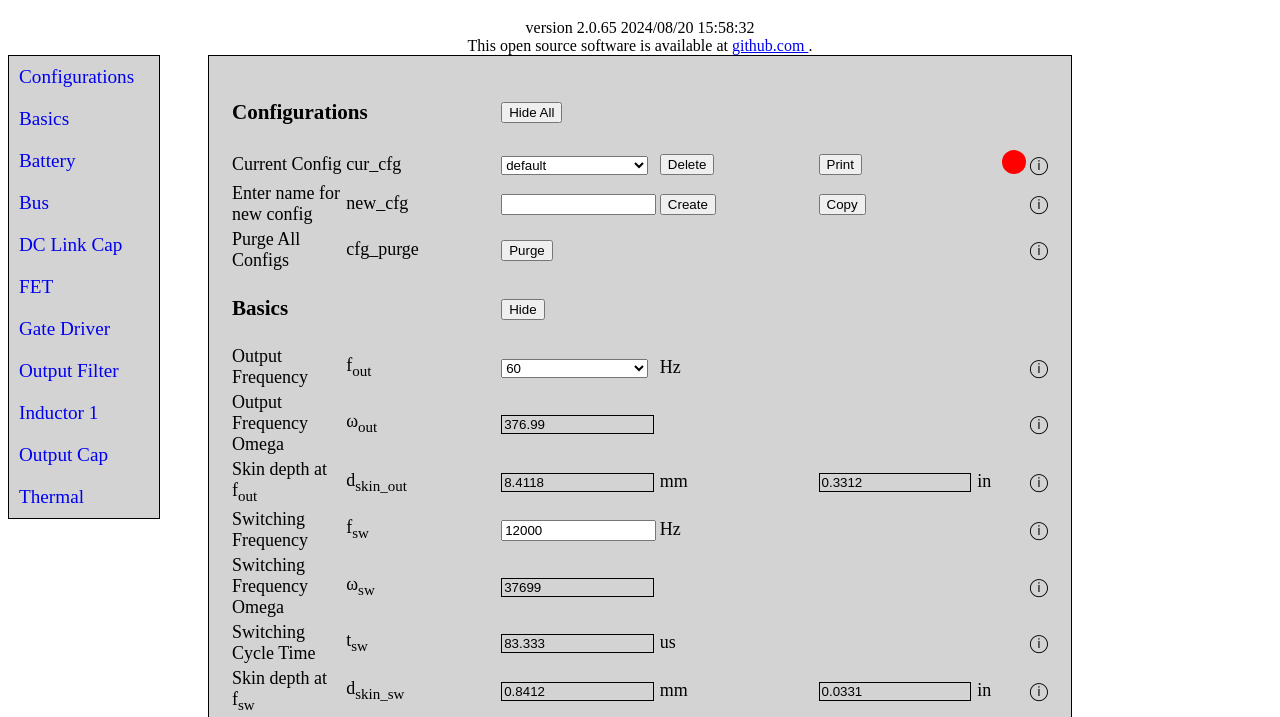
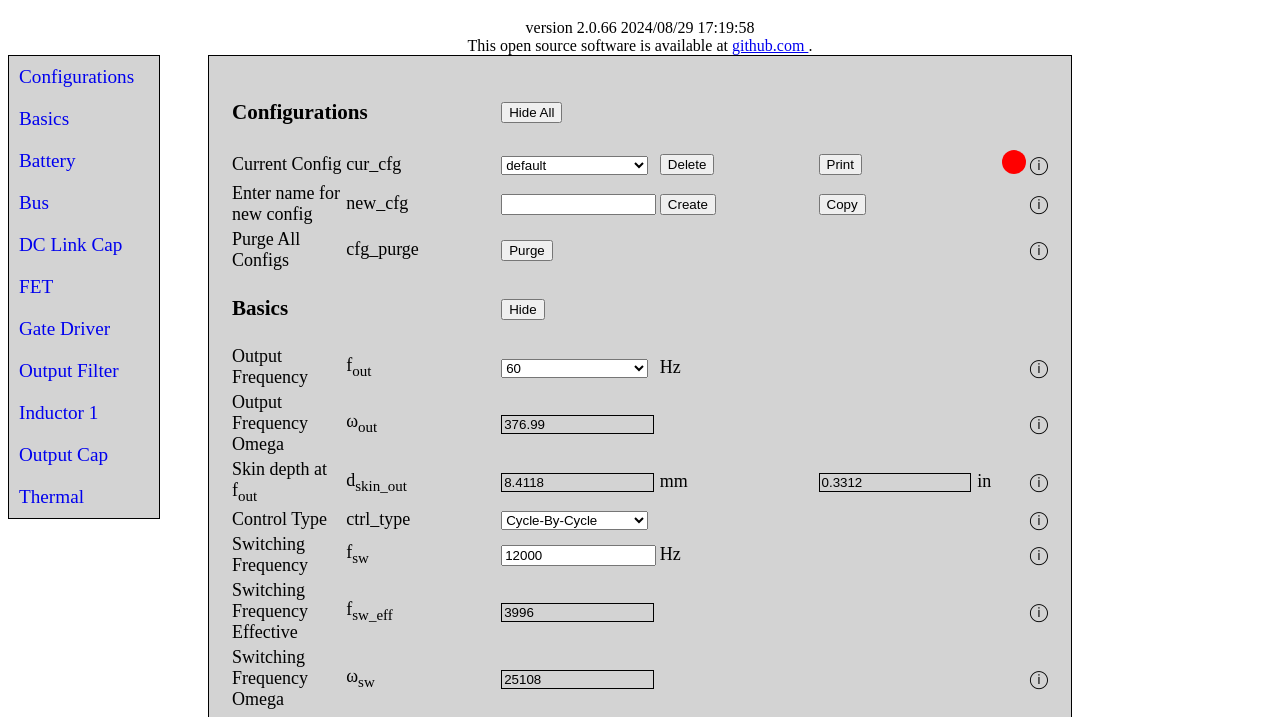
Before and after one commit to icosalogic/inverter_design_tool, a plain HTML site: page designer/index.html in a window 1280 px wide. Shown: the part 61-778 px from the top of the page. Drawn offline with Linux system fonts and the light colour scheme.

Commit message:
Added config copy button.  Added control_type setting to config.

```diff
--- a/designer/config.js
+++ b/designer/config.js
@@ -9,15 +9,16 @@
  * Configs are stored in the window.localStorage object.
  *
  * To add a value to the config, update the following places:
- * 1. Define element in index.html
- * 2. The property definition in the prototype
- * 3. In setDefaultValues()
- * 4. In load()
- * 5. In save()
- * 6. In dump()
- * 7. In readAllInputs() [designer.js]
- * 8. In displayConfig() [designer.js]
- * 9. In printConfig()   [designer.js]
+ *  1. Define element in index.html
+ *  2. The property definition in the prototype
+ *  3. In setDefaultValues()
+ *  4. In copy()
+ *  5. In load()
+ *  6. In save()
+ *  7. In dump()
+ *  8. In readAllInputs() [designer.js]
+ *  9. In displayConfig() [designer.js]
+ * 10. In printConfig()   [designer.js]
  *
  * After adding new values, you generally need to reset the app using the purge button in the UI.
  */
@@ -221,6 +222,7 @@ icosalogic.inv_design.ConfigInd.prototype = {
 
 icosalogic.inv_design.Config.prototype = {
   cfg_name:            '',
+  ctrl_type:           'cbc',
   out_freq:            60,
   sw_freq:             12000,
   out_amps:            10.0,
@@ -267,6 +269,7 @@ icosalogic.inv_design.Config.prototype = {
   setDefaultValues: function() {
 	  console.log("Config.setDefaultValues: enter");
 
+    this.ctrl_type           = 'cbc';
     this.out_freq            = 60;
     this.sw_freq             = 12000;
     this.out_amps            = 10;
@@ -313,6 +316,7 @@ icosalogic.inv_design.Config.prototype = {
   copy: function(cfg) {
 	  console.log("Config.copy: enter: from=" + cfg.cfg_name + ' to=' + this.cfg_name);
 
+    this.ctrl_type           = cfg.ctrl_type;
     this.out_freq            = cfg.out_freq;
     this.sw_freq             = cfg.sw_freq;
     this.out_amps            = cfg.out_amps;
@@ -361,6 +365,7 @@ icosalogic.inv_design.Config.prototype = {
 
     var prefix = 'i20.' + this.cfg_name + '.';
 
+    this.loadItem('ctrl_type'          , false);
     this.loadItem('out_freq'           , true);
     this.loadItem('sw_freq'            , true);
     this.loadItem('out_amps'           , true);
@@ -400,6 +405,11 @@ icosalogic.inv_design.Config.prototype = {
     this.ind1.load(this, 1);
     this.ind2.load(this, 2);
 
+    // set default for new field
+    if (this.ctrl_type == null) {
+      this.ctrl_type = 'cbc';
+    }
+
     var ur_before = this.bb_cu_use_recommend;
     this.bb_cu_use_recommend = ur_before == 'false' ? false : true;
     // console.log('load: before=' + ur_before + ' bb_cu_use_recommed=' + this.bb_cu_use_recommend);
@@ -434,6 +444,7 @@ icosalogic.inv_design.Config.prototype = {
 
     var prefix = 'i20.' + this.cfg_name + '.';
 
+    localStorage.setItem(prefix + 'ctrl_type', this.ctrl_type);
     localStorage.setItem(prefix + 'out_freq', this.out_freq);
     localStorage.setItem(prefix + 'sw_freq', this.sw_freq);
     localStorage.setItem(prefix + 'out_amps', this.out_amps);
@@ -580,6 +591,7 @@ icosalogic.inv_design.Config.prototype = {
     console.log('Config.dump: enter');
 
     console.log('  cfg_name='            + this.cfg_name);
+    console.log('  ctrl_type='           + this.ctrl_type);
     console.log('  out_freq='            + this.out_freq);
     console.log('  sw_freq='             + this.sw_freq);
     console.log('  out_amps='            + this.out_amps);
--- a/designer/derived.js
+++ b/designer/derived.js
@@ -213,7 +213,7 @@ icosalogic.inv_design.DerivedInd.prototype = {
       var b_ac_max               = this.get_b(h_ac_max);
       var b_ac_min               = 0 - b_ac_max;               // for 100% AC inputs to inductor, no DC bias
       var b_pk                   = (b_ac_max - b_ac_min) / 2;
-      var f_kHz                  = cfg.sw_freq / 2000;         // /2 to get effective, /1000 to get khz
+      var f_kHz                  = this.sw_freq_eff / 1000;         // convert Hz to kHz
       var cle                    = oa.ind_loss_table.find(entry => entry.mat == this.cor_pn_entry.mat && entry.mu == this.cor_pn_entry.mu);
       var pld                    = cle.a * Math.pow(b_pk, cle.b) * Math.pow(f_kHz,cle.c);
       this.power                 = pld * this.cor_size_entry.Le * this.cor_size_entry.Ae * 1e-6;
@@ -512,8 +512,6 @@ icosalogic.inv_design.Derived.prototype = {
       console.log('could not find out cap entry for ' + cfg.oc_pn);
     }
 
-    this.sw_freq_eff           = cfg.sw_freq / 2;
-
     this.v_pack_min = cfg.v_cell_min * cfg.bat_series;
     this.v_pack_nom = cfg.v_cell_nom * cfg.bat_series;
     this.v_pack_max = cfg.v_cell_max * cfg.bat_series;
@@ -529,6 +527,7 @@ icosalogic.inv_design.Derived.prototype = {
     this.t_dead = Math.max(this.fet_entry.t_d_off + this.fet_entry.t_fall - this.fet_entry.t_d_on, 0);
 
     this.out_freq_omega        = 2 * Math.PI * cfg.out_freq;
+    this.sw_freq_eff           = cfg.ctrl_type == 'cbc' ? cfg.sw_freq * 0.333 : cfg.sw_freq;
     this.sw_freq_omega         = 2 * Math.PI * this.sw_freq_eff;
     this.sw_cycle_ns           = 1e9 / cfg.sw_freq;
     this.out_voltage_pp        = cfg.out_voltage * oa.sqrt_2 * 2;
@@ -732,12 +731,14 @@ icosalogic.inv_design.Derived.prototype = {
     var oc_cap_power_factor     = 0.1;                                  // 10% generous, 5% target
     var i_rms_per_cap_oc        = cfg.out_amps * oc_cap_power_factor / cfg.oc_count;
 
+    var fet_i_rms               = cfg.out_amps / cfg.fet_count;
 
     this.th_pgsw                = v_gd_total * v_gd_total * fe.qg * this.sw_freq_eff / 1e9;
     this.th_prgext              = fe.r_g_ext * (on_factor + off_factor) / 2;
     this.th_prgint              = fe.r_g_int * (on_factor + off_factor) / 2;
-    this.th_pfi                 = this.fet_i_max_actual * this.fet_i_max_actual * fe.r_ds_on * 0.5;            // assume 50% duty cycle
-    this.th_pfsw                = (this.fet_entry.e_on + this.fet_entry.e_off) * this.sw_freq_eff / 1e6 *
+//  this.th_pfi                 = this.fet_i_max_actual * this.fet_i_max_actual * fe.r_ds_on * 0.5;            // assume 50% duty cycle
+    this.th_pfi                 = fet_i_rms * fet_i_rms * fe.r_ds_on * 0.5;            // assume 50% duty cycle
+    this.th_pfsw                = (this.fet_entry.e_on + this.fet_entry.e_off) * this.sw_freq_eff * 1e-6 *
                                   (this.v_pack_max / this.fet_entry.v_swe);
     this.th_p_dcl               = i_rms_per_cap_dcl * i_rms_per_cap_dcl * this.dcl_cap_entry.esr;
     this.th_t_dcl_core          = cfg.t_ambient + this.th_p_dcl * (eff_th_cc_dcl + this.dcl_cap_entry.th_ca);
--- a/designer/derived_lcl.js
+++ b/designer/derived_lcl.js
@@ -98,7 +98,7 @@ icosalogic.lcl.Derived.prototype = {
 
     // cfg.dump();
 
-    var sw_freq_eff             = cfg.sw_freq / 2;
+    var sw_freq_eff             = cfg.ctrl_type == 'cbc' ? cfg.sw_freq * 0.333 : cfg.sw_freq;
 
     this.filter_type            = 'LCL';
     this.omega_grid             = 2 * Math.PI * cfg.out_freq;
--- a/designer/designer.js
+++ b/designer/designer.js
@@ -1155,6 +1155,7 @@ icosalogic.inv_design.displayDerived = function()
   document.getElementById('out_freq_omega').value        = derived.out_freq_omega.toFixed(2);
   document.getElementById('skin_depth_out').value        = derived.skin_depth_out.toFixed(4);
   document.getElementById('skin_depth_out_in').value     = derived.skin_depth_out_in.toFixed(4);
+  document.getElementById('sw_freq_eff').value           = Number(derived.sw_freq_eff).toFixed(0);
   document.getElementById('sw_omega').value              = derived.sw_freq_omega.toFixed(0);
   document.getElementById('sw_cycle_us').value           = Number(derived.sw_cycle_ns / 1000).toFixed(3);
   document.getElementById('out_voltage_pp').value        = derived.out_voltage_pp.toFixed(2);
@@ -1443,6 +1444,7 @@ icosalogic.inv_design.displayConfig = function()
   var oa = icosalogic.inv_design;
   var cfg = oa.config;
 
+  document.getElementById('ctrl_type').value             = cfg.ctrl_type;
   document.getElementById('out_freq').value              = cfg.out_freq;
   document.getElementById('sw_freq').value               = cfg.sw_freq;
   document.getElementById('out_amps').value              = cfg.out_amps;
@@ -1510,6 +1512,7 @@ icosalogic.inv_design.readAllInputs = function()
   var oa = icosalogic.inv_design;
   var cfg = oa.config;
 
+  cfg.ctrl_type           = document.getElementById('ctrl_type').value;
   cfg.out_freq            = document.getElementById('out_freq').value;
   cfg.sw_freq             = document.getElementById('sw_freq').value;
   cfg.out_amps            = parseFloat(document.getElementById('out_amps').value);
@@ -1801,6 +1804,7 @@ icosalogic.inv_design.printDerived = function() {
 
   // oa.displaySuggestion();
 
+  if (derived.ind1.cor_pn_entry != null) {
     outStr += 'ind1_lii'              + '=' + Number(derived.ind1.lii).toFixed(3) + '\n';
     outStr += 'ind1_target_ap'        + '=' + Number(derived.ind1.target_ap).toFixed(5) + '\n';
     outStr += 'ind1_mfg'              + '=' + derived.ind1.cor_pn_entry.mfg + '\n';
@@ -1808,18 +1812,20 @@ icosalogic.inv_design.printDerived = function() {
     outStr += 'ind1_od'               + '=' + Number(derived.ind1.cor_size_entry.OD).toFixed(2) + '\n';
     outStr += 'ind1_id'               + '=' + Number(derived.ind1.cor_size_entry.ID).toFixed(2) + '\n';
     outStr += 'ind1_ht'               + '=' + Number(derived.ind1.cor_size_entry.HT).toFixed(2) + '\n';
+    outStr += 'ind1_al'               + '=' + derived.ind1.cor_pn_etry.Al.toFixed(2) + '\n';
     outStr += 'ind1_turns_max'        + '=' + derived.ind1.turns_max.toFixed(0) + '\n';
     outStr += 'ind1_turns_l1'         + '=' + derived.ind1.turns_l1.toFixed(0) + '\n';
     outStr += 'ind1_turns'            + '=' + derived.ind1.turns.toFixed(0) + '\n';
     outStr += 'ind1_winding_factor'   + '=' + derived.ind1.winding_factor.toFixed(2) + '\n';
     outStr += 'ind1_wound_area'       + '=' + derived.ind1.wound_area.toFixed(2) + '\n';
     outStr += 'ind1_len'              + '=' + derived.ind1.len.toFixed(2) + '\n';
-  outStr += 'ind1_al'               + '=' + derived.ind1.cor_pn_etry.Al.toFixed(2) + '\n';
     outStr += 'ind1_alb'              + '=' + derived.ind1.al_biased.toFixed(2) + '\n';
+  }
   outStr += 'ind1_h_eff'            + '=' + Number(derived.ind1.h_eff * 1000000).toFixed(3) + '\n';    // display uH
   outStr += 'ind1_h_effb'           + '=' + Number(derived.ind1.h_biased * 1000000).toFixed(3) + '\n'; // display uH
   outStr += 'ind1_h_total'          + '=' + Number(derived.ind1.h_total * 1000000).toFixed(3) + '\n';  // display uH
 
+  if (derived.ind2.cor_pn_entry != null) {
     outStr += 'ind2_lii'              + '=' + Number(derived.ind2.lii).toFixed(3) + '\n';
     outStr += 'ind2_target_ap'        + '=' + Number(derived.ind2.target_ap).toFixed(5) + '\n';
     outStr += 'ind2_mfg'              + '=' + derived.ind2.cor_pn_entry.mfg + '\n';
@@ -1835,6 +1841,7 @@ icosalogic.inv_design.printDerived = function() {
     outStr += 'ind2_len'              + '=' + derived.ind2.len.toFixed(2) + '\n';
     outStr += 'ind2_al'               + '=' + derived.ind2.cor_pn_entry.Al.toFixed(2) + '\n';
     outStr += 'ind2_alb'              + '=' + derived.ind2.al_biased.toFixed(2) + '\n';
+  }
   outStr += 'ind2_h_eff'            + '=' + Number(derived.ind2.h_eff * 1000000).toFixed(3) + '\n';    // display uH
   outStr += 'ind2_h_effb'           + '=' + Number(derived.ind2.h_biased * 1000000).toFixed(3) + '\n'; // display uH
   outStr += 'ind2_h_total'          + '=' + Number(derived.ind2.h_total * 1000000).toFixed(3) + '\n';  // display uH
@@ -1877,6 +1884,7 @@ icosalogic.inv_design.printConfig = function() {
 
   var outStr = '';
 
+  outStr += 'ctrl_type'           + '=' + cfg.ctrl_type + '\n';
   outStr += 'out_freq'            + '=' + cfg.out_freq + '\n';
   outStr += 'sw_freq'             + '=' + cfg.sw_freq + '\n';
   outStr += 'out_amps'            + '=' + cfg.out_amps + '\n';
@@ -1899,15 +1907,15 @@ icosalogic.inv_design.printConfig = function() {
   outStr += 'pct_sat_hr'          + '=' + cfg.pct_sat_hr + '\n';
   outStr += 'l_grid_max'          + '=' + Number(cfg.l_grid_max * 1000).toFixed(3) + '\n';
 
+  outStr += 'ind1_pn'             + '=' + cfg.ind1.pn + '\n';
   outStr += 'ind1_ind_type'       + '=' + cfg.ind1.ind_type + '\n';
+  outStr += 'ind1_target'         + '=' + Number(cfg.ind1.target * 1000000).toFixed(3) + '\n';
+  outStr += 'ind1_core_pn'        + '=' + cfg.ind1.core_pn + '\n';
+  outStr += 'ind1_count'          + '=' + cfg.ind1.count + '\n';
+  outStr += 'ind2_pn'             + '=' + cfg.ind2.pn + '\n';
   outStr += 'ind2_ind_type'       + '=' + cfg.ind2.ind_type + '\n';
-  outStr += 'ind1_target'         + '=' + Number(cfg.ind1.target * 1000000).toFixed(3) + '\n';
   outStr += 'ind2_target'         + '=' + Number(cfg.ind2.target * 1000000).toFixed(3) + '\n';
-  outStr += 'ind1_pn'             + '=' + cfg.ind1.pn + '\n';
-  outStr += 'ind2_pn'             + '=' + cfg.ind2.pn + '\n';
-  outStr += 'ind1_core_pn'        + '=' + cfg.ind1.core_pn + '\n';
   outStr += 'ind2_core_pn'        + '=' + cfg.ind2.core_pn + '\n';
-  outStr += 'ind1_count'          + '=' + cfg.ind1.count + '\n';
   outStr += 'ind2_count'          + '=' + cfg.ind2.count + '\n';
 
   outStr += 'oc_target'           + '=' + Number(cfg.oc_target * 1000000).toFixed(3) + '\n';
--- a/designer/index.html
+++ b/designer/index.html
@@ -136,11 +136,30 @@
             <td id='info_skin_depth_out'>ⓘ</td>
           </tr>
           <tr class='sh_basics'>
+            <td><label for='ctrl_type'  >Control Type</label></td>
+            <td>ctrl_type</td>
+            <td>
+              <select id='ctrl_type'  name='ctrl_type' >
+                <option value='cbc' selected>Cycle-By-Cycle</option>
+                <option value='pwm'>PWM</option>
+              </select>
+            </td>
+            <td colspan='4'></td>
+            <td id='info_ctrl_type'>ⓘ</td>
+          </tr>
+          <tr class='sh_basics'>
             <td><label for='sw_freq'>Switching Frequency</label></td>
             <td>f<sub>sw</sub></td>
             <td><input id='sw_freq' type='number' value='12000' ></td>
             <td colspan='4'>Hz</td>
             <td id='info_sw_freq'>ⓘ</td>
+          </tr>
+          <tr class='sh_basics'>
+            <td><label for='sw_freq_eff'>Switching Frequency Effective</label></td>
+            <td>f<sub>sw_eff</sub></td>
+            <td><input id='sw_freq_eff'  value='0' readonly='readonly'></td>
+            <td colspan='4'></td>
+            <td id='info_sw_freq_eff'>ⓘ</td>
           </tr>
           <tr class='sh_basics'>
             <td><label for='sw_omega'>Switching Frequency Omega</label></td>
--- a/designer/info_text.js
+++ b/designer/info_text.js
@@ -12,22 +12,28 @@ icosalogic.inv_design.info_text = [
                                   'The status circle is red if any component in the config is<br>' +
                                   'in error, or green if the config is OK.'},
 {key: 'new_cfg',            itxt: '<b>new_cfg:</b> To create a new config, enter a name in the box, and click Create.<br>' +
+                                  'To copy the current config to a new config, enter a name and click Copy.<br>' +
                                   'Data for a config is stored in the local browser storage, and is not shared across ' +
 				  'different computers or users.<br>' +
                                   'A config persists until you delete it, purge it, or clear the browser storage.'},
 {key: 'cfg_purge',          itxt: '<b>cfg_purge:</b> Purge deletes all configs, and reloads the app from scratch with the default config.'},
 
 // Basics
+{key: 'ctrl_type',          itxt: '<b>ctrl_type:</b> The control strategy for switching the FETs. The choices are:<br>' +
+				  'Cycle-by-Cycle: Do at most one FET switch per cycle<br>' +
+				  'PWM: Classic PWM control, which does 2 FET switches per cycle.<br>' +
+				  'This determines the effective switching frequency below.'},
 {key: 'out_freq',           itxt: '<b>f<sub>out</sub>:</b> The 2 commonly used AC frequencies are 50 and 60 Hz.'},
 {key: 'out_freq_omega',     itxt: '<b>ω<sub>out</sub>:</b> Omega value for the output frequency.  Equal to 2 * π * f<sub>out</sub>.  (Read only)'},
 {key: 'skin_depth_out',     itxt: '<b>d<sub>skin_out</sub>:</b> Skin depth at f<sub>out</sub>.<br>' +
                                   'Skin depth at f<sub>out</sub> will be greater than at f<sub>sw</sub>, see below.<br>' +
                                   'Equal to 503000 * sqrt(1.678e-8 / f<sub>out</sub>) mm. (Read only)'},
-{key: 'sw_freq',            itxt: '<b>f<sub>sw</sub>:</b> This is the output transistor switching frequency.<br>' +
-                                  'More precisely, this is the frequency at which we decide to turn the FET on/off.<br>' +
-				  'Calculations involving both on and off phases should consider f<sub>sw</sub> / 2 as<br>' +
-				  'the effective maximum frequency.'},
-{key: 'sw_omega',           itxt: '<b>ω<sub>sw</sub>:</b> Omega value for the effective sw frequency.<br>Equal to 2 * π * (f<sub>sw</sub> / 2). (Read only)'},
+{key: 'sw_freq',            itxt: '<b>f<sub>sw</sub>:</b> The clock frequency driving the control logic.<br>' +
+                                  'Along with the control type, this determines f<sub>sw_eff</sub> below.'},
+{key: 'sw_freq_eff',        itxt: '<b>f<sub>sw_eff</sub>:</b> This is the output transistor switching frequency for a complete on/off cycle.<br>' +
+                                  'For cycle-by-cycle control type, this varies by load, but is approximately equal to f<sub>sw</sub> / 3.<br>' +
+				  'For PWM control type, this is equal to f<sub>sw</sub>.'},
+{key: 'sw_omega',           itxt: '<b>ω<sub>sw</sub>:</b> Omega value for the effective sw frequency.<br>Equal to 2 * π * (f<sub>sw_eff</sub> / 2). (Read only)'},
 {key: 'sw_cycle_us',        itxt: '<b>t<sub>sw</sub>:</b> Cycle time for the sw frequency in microseconds.<br>' +
                                   'Equal to 1e6 / f<sub>sw</sub>. (Read only)'},
 {key: 'skin_depth_sw',      itxt: '<b>d<sub>skin_sw</sub>:</b> Skin depth at f<sub>sw</sub>.<br>' +
@@ -318,7 +324,7 @@ icosalogic.inv_design.info_text = [
 {key: 'th_pfi',             itxt: '<b>P<sub>fi</sub>:</b> The power dissipated in the FET due to conduction losses.<br>' +
                                   'Equal to I<sub>fet_max_actual</sub><sup>2</sup> * R<sub>ds(on)</sub> * 0.5 (assuming 50% duty cycle). (Read only)'},
 {key: 'th_pfsw',            itxt: '<b>P<sub>fsw</sub>:</b> The power dissipated in the FET due to switching losses.<br>' +
-                                  'Equal to (E<sub>on</sub> + E<sub>off</sub>) * 1e-6 * (f<sub>sw</sub> / 2) * (V<sub>pack_max</sub> / V<sub>swe</sub>). (Read only)'},
+                                  'Equal to (E<sub>on</sub> + E<sub>off</sub>) * 1e-6 * f<sub>sw_eff</sub> * (V<sub>pack_max</sub> / V<sub>swe</sub>). (Read only)'},
 {key: 't_fet_junction',     itxt: '<b>t<sub>fet_junction</sub>:</b> The junction temperature of the FET.<br>' +
                                   'Equal to t<sub>ambient</sub> + (P<sub>rgint</sub> + P<sub>fi</sub> + P<sub>fsw</sub>) * R<sub>θ_jc</sub>.<br>' +
                                   'The limit on the junction temperature may be as high as 175°C. (Read only)'},
--- a/designer/version.js
+++ b/designer/version.js
@@ -10,7 +10,7 @@
 icosalogic.inv_design.version = {
   major: 2,
   minor: 0,
-  build: 65,
-  date: '2024/08/20',
-  time: '15:58:32',
+  build: 66,
+  date: '2024/08/29',
+  time: '17:19:58',
 };
```
Lines whose indentation alone changed are shown as unchanged.
